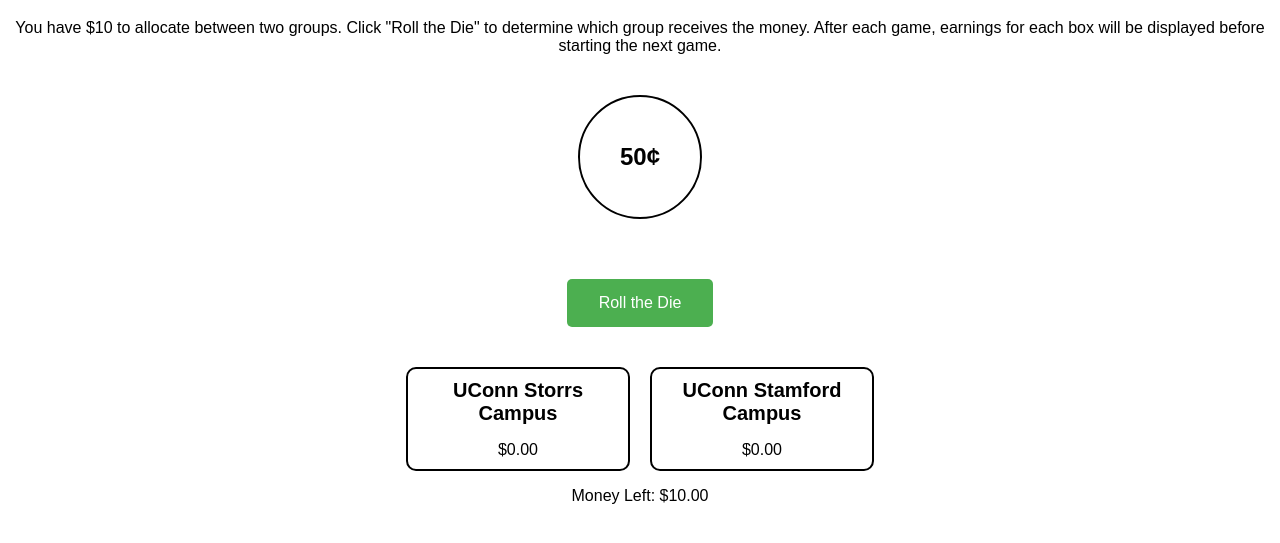
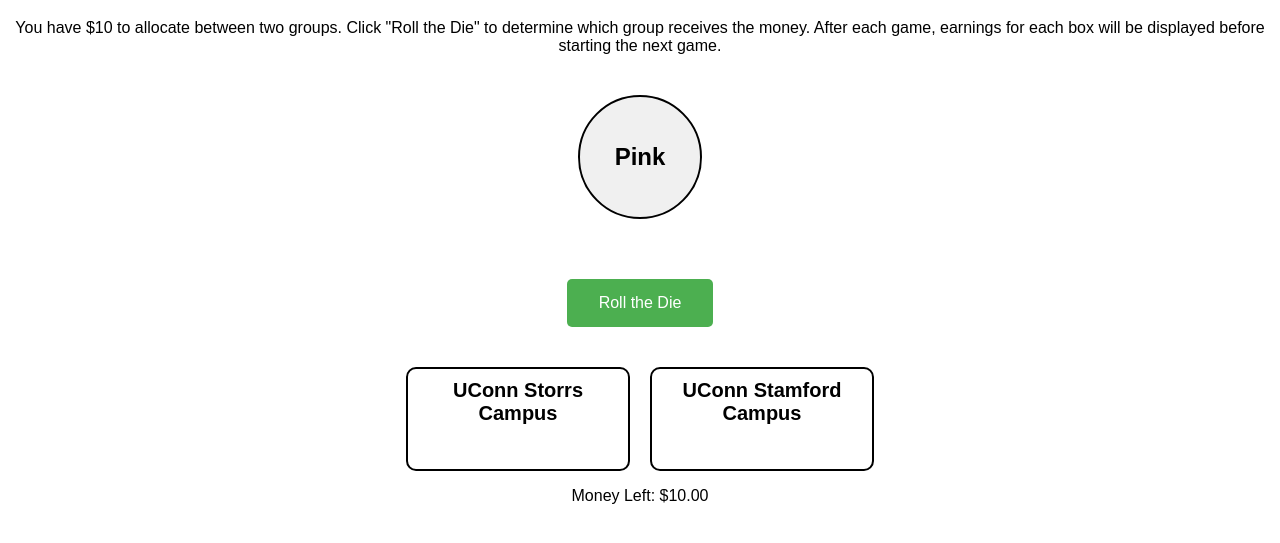
Before and after one commit to demiroglusevgi/game, a plain HTML site: page index.html in a window 1280 px wide. Both pictures are taken after a click on the button "Roll the Die". Shown: the part 61-604 px from the top of the page. Drawn offline with Linux system fonts and the light colour scheme.

Commit message:
Update index.html

```diff
--- a/index.html
+++ b/index.html
@@ -35,7 +35,7 @@
             border-radius: 50%;
             border: 2px solid black;
             text-align: center;
-            background-color: transparent;
+            background-color: #f0f0f0;
             color: black;
         }
         .allocation-container {
@@ -58,24 +58,27 @@
             font-size: 20px;
             font-weight: bold;
         }
+        .hidden {
+            display: none;
+        }
     </style>
 </head>
 <body>
     <h1>Random Allocation Game</h1>
     <p>You have $10 to allocate between two groups. Click "Roll the Die" to determine which group receives the money. After each game, earnings for each box will be displayed before starting the next game.</p>
 
-    <div class="dice" id="dice">50¢</div>
+    <div class="dice" id="dice">Roll</div>
 
     <button class="button" id="roll-die">Roll the Die</button>
 
     <div class="allocation-container">
         <div id="Storrs" class="allocation-box">
             <div class="box-title">UConn Storrs Campus</div>
-            <p id="storrs-earnings">$0.00</p>
+            <p id="storrs-earnings" class="hidden">$0.00</p>
         </div>
         <div id="Stamford" class="allocation-box">
             <div class="box-title">UConn Stamford Campus</div>
-            <p id="stamford-earnings">$0.00</p>
+            <p id="stamford-earnings" class="hidden">$0.00</p>
         </div>
     </div>
 
@@ -88,77 +91,94 @@
         let moneyLeft = 10.00;
         let storrsTotal = 0.00;
         let stamfordTotal = 0.00;
-        let dieRolled = false;
+        let rolls = [];
+        let rollCount = 0;
+        const maxRolls = 10;
 
-        function rollDie() {
-            return Math.random() < 0.5 ? 'Storrs' : 'Stamford';
+        // Generate 5 Green and 5 Pink rolls randomly
+        function generateRolls() {
+            rolls = [];
+            let greenRolls = 5;
+            let pinkRolls = 5;
+
+            while (greenRolls > 0 || pinkRolls > 0) {
+                let roll = Math.random() < 0.5 && greenRolls > 0 ? 'Green' : 'Pink';
+                rolls.push(roll);
+
+                if (roll === 'Green') {
+                    greenRolls--;
+                } else {
+                    pinkRolls--;
+                }
+            }
+            // Shuffle rolls randomly
+            rolls.sort(() => Math.random() - 0.5);
         }
 
-        function updateGame() {
-            if (!dieRolled) return;
-            const dieResult = rollDie();
-            document.getElementById('dice').innerHTML = "50¢";
-            document.getElementById('roll-die').disabled = true;
+        // Start the game
+        function startGame() {
+            generateRolls();
+            rollCount = 0;
+            moneyLeft = 10.00;
+            storrsTotal = 0.00;
+            stamfordTotal = 0.00;
+            updateMoneyLeft();
+            document.getElementById('storrs-earnings').classList.add('hidden');
+            document.getElementById('stamford-earnings').classList.add('hidden');
+        }
 
-            if (dieResult === 'Storrs') {
-                storrsTotal += 0.50;
-            } else {
-                stamfordTotal += 0.50;
+        // Roll the die
+        function rollDie() {
+            if (rollCount < maxRolls) {
+                const roll = rolls[rollCount];
+                document.getElementById('dice').innerHTML = roll;
+                rollCount++;
+
+                if (roll === 'Green') {
+                    storrsTotal += 1.00;
+                } else {
+                    stamfordTotal += 1.00;
+                }
+
+                updateMoneyLeft();
+            }
+
+            if (rollCount === maxRolls) {
+                showEarnings();
             }
         }
 
-        document.getElementById('roll-die').addEventListener('click', function() {
-            if (moneyLeft > 0 && !dieRolled) {
-                dieRolled = true;
-                updateGame();
-            }
-        });
-
-        function allocateMoney() {
-            if (!dieRolled) return;
-            moneyLeft -= 0.50;
+        // Update money left
+        function updateMoneyLeft() {
             document.getElementById('money-left').innerHTML = `Money Left: $${moneyLeft.toFixed(2)}`;
-            document.getElementById('storrs-earnings').innerHTML = `$${storrsTotal.toFixed(2)}`;
-            document.getElementById('stamford-earnings').innerHTML = `$${stamfordTotal.toFixed(2)}`;
-
-            if (moneyLeft <= 0) {
-                document.body.innerHTML = `
-                    <h1>Game Over!</h1>
-                    <p>Storrs: $${storrsTotal.toFixed(2)}, Stamford: $${stamfordTotal.toFixed(2)}</p>
-                    <button class="button" onclick="startNextGame()">Next Game</button>
-                `;
-            } else {
-                resetDie();
-            }
         }
 
-        function resetDie() {
-            document.getElementById('dice').innerHTML = "50¢";
-            document.getElementById('roll-die').disabled = false;
-            dieRolled = false;
+        // Show the earnings at the end of the game
+        function showEarnings() {
+            document.getElementById('storrs-earnings').classList.remove('hidden');
+            document.getElementById('stamford-earnings').classList.remove('hidden');
+            document.getElementById('storrs-earnings').innerHTML = `UConn Storrs Campus: $${storrsTotal.toFixed(2)}`;
+            document.getElementById('stamford-earnings').innerHTML = `UConn Stamford Campus: $${stamfordTotal.toFixed(2)}`;
+            document.getElementById('roll-die').disabled = true;
+            document.body.innerHTML += '<button class="button" onclick="startNextGame()">Next Game</button>';
         }
 
+        // Start the next game
         function startNextGame() {
             if (currentGame < games) {
                 currentGame++;
-                moneyLeft = 10.00;
-                storrsTotal = 0.00;
-                stamfordTotal = 0.00;
-                document.body.innerHTML = `
-                    <h1>Next Game</h1>
-                    <button class="button" onclick="initializeGame()">Start</button>
-                `;
+                startGame();
+                document.getElementById('roll-die').disabled = false;
+                document.getElementById('dice').innerHTML = "Roll";
             } else {
                 document.body.innerHTML = '<h1>All games completed!</h1>';
             }
         }
 
-        function initializeGame() {
-            location.reload();
-        }
+        document.getElementById('roll-die').addEventListener('click', rollDie);
 
-        document.getElementById('Storrs').addEventListener('click', allocateMoney);
-        document.getElementById('Stamford').addEventListener('click', allocateMoney);
+        // Initialize the game
+        startGame();
     </script>
 </body>
 </html>
```
